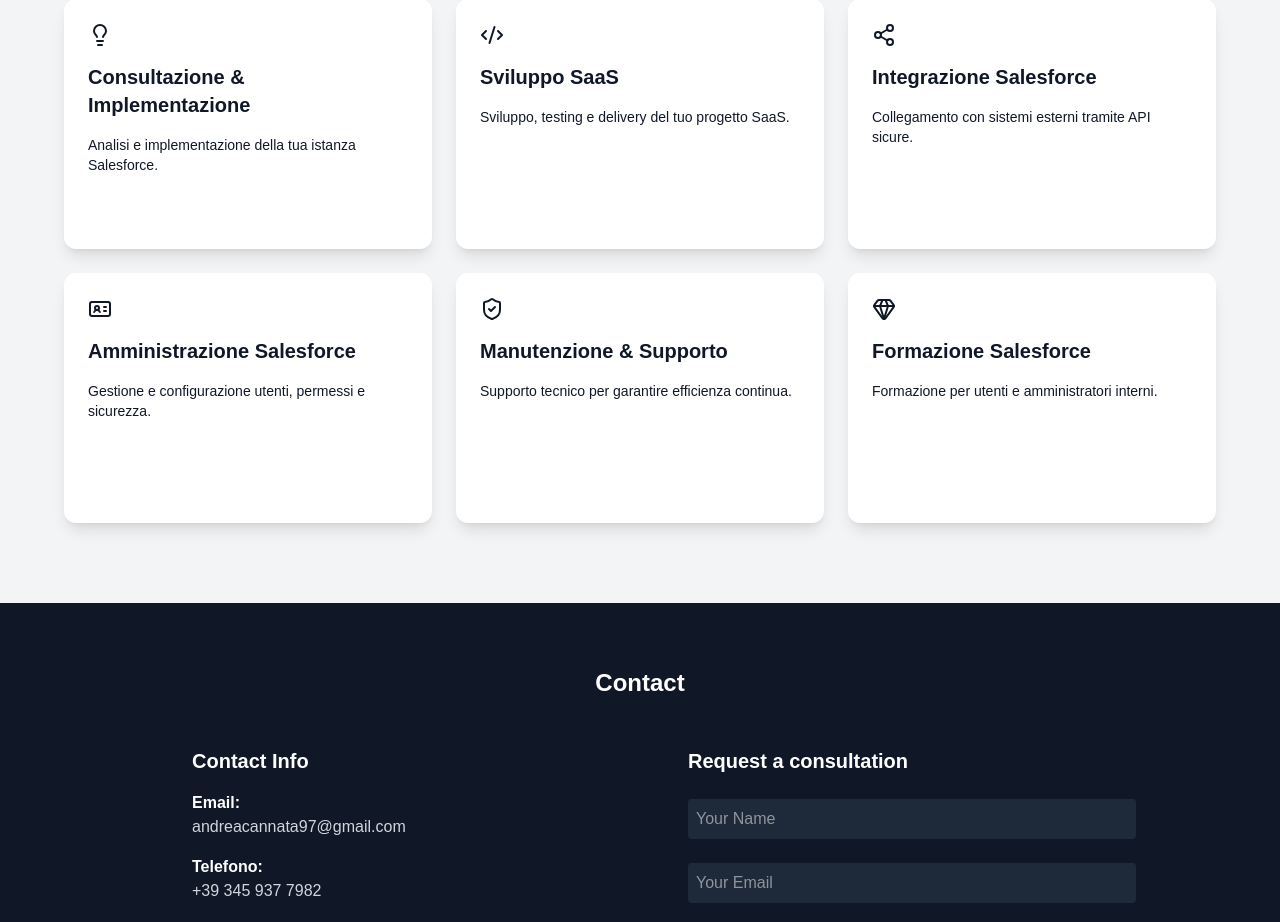
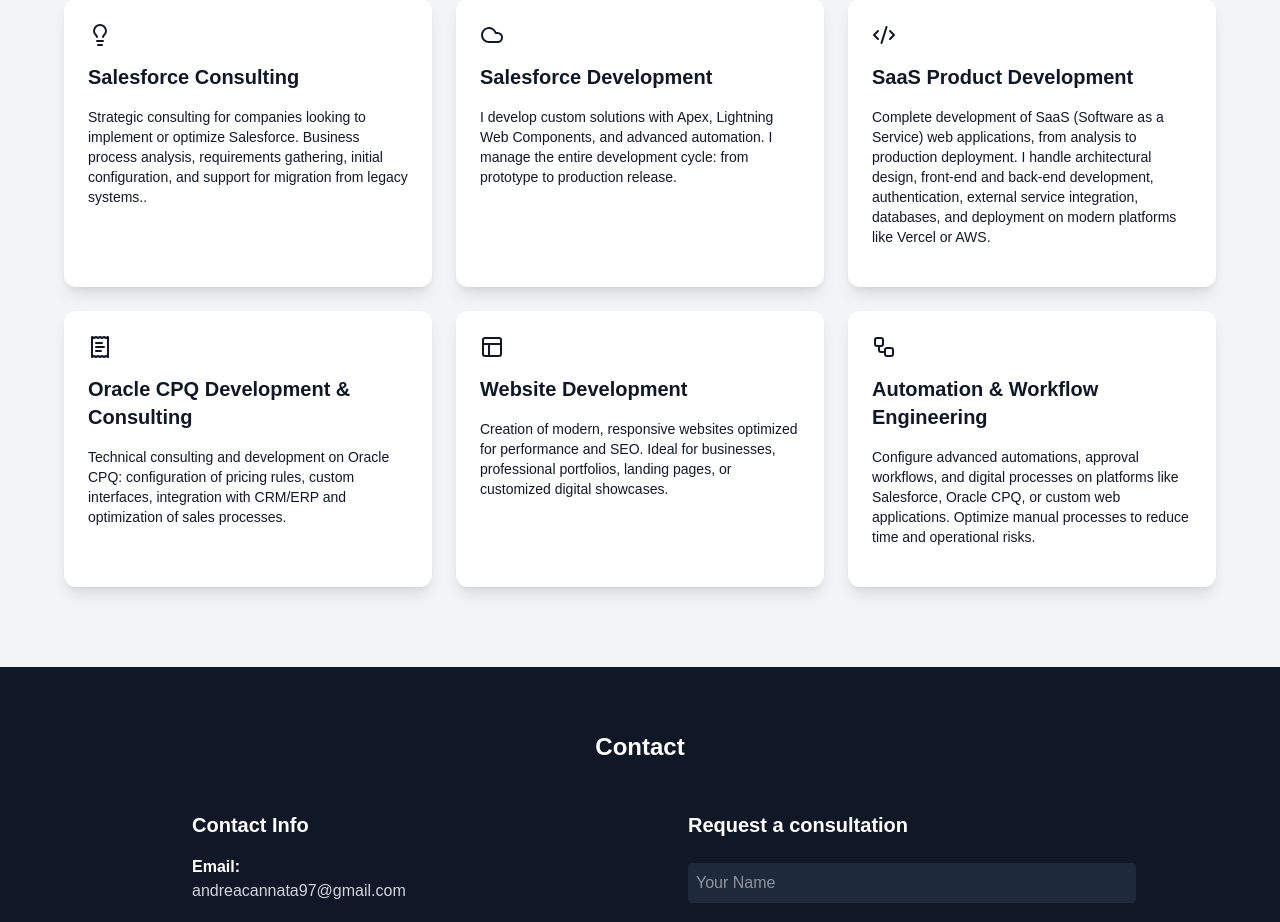
Before and after one commit to Cannata97/Andrea-Cannata, a Next.js app: page / in a window 1280 px wide. Shown: the part 880-1802 px from the top of the page. Built offline with nearby package versions, Linux system fonts and the light colour scheme.

Commit message:
modifiche template

```diff
--- a/src/app/components/Footer.tsx
+++ b/src/app/components/Footer.tsx
@@ -57,11 +57,11 @@
       <p className="text-gray-300">andreacannata97@gmail.com</p>
     </div>
     <div>
-      <p className="font-semibold">Telefono:</p>
+      <p className="font-semibold">Phone:</p>
       <p className="text-gray-300">+39 345 937 7982</p>
     </div>
     <div>
-      <p className="font-semibold">Località:</p>
+      <p className="font-semibold">Location:</p>
       <p className="text-gray-300">Modica, Italia</p>
     </div>
   </div>
@@ -119,7 +119,7 @@
       type="submit"
       className="relative inline-flex items-center justify-center px-5 py-2.5 mb-2 me-2 overflow-hidden text-lg font-medium text-white rounded-lg border border-cyan-500 bg-transparent hover:bg-white hover:text-gray-900 transition-colors duration-300"
     >
-      Invia
+      Send
     </button>
   </form>
 </div>
--- a/src/app/components/Projects.tsx
+++ b/src/app/components/Projects.tsx
@@ -2,10 +2,10 @@
 import {
   Lightbulb,
   Code2,
-  Share2,
-  IdCard,
-  ShieldCheck,
-  Gem,
+  Cloud,
+  ReceiptText,
+  PanelsTopLeft,
+  Workflow,
 } from 'lucide-react';
 
 export default function Projects() {
@@ -16,38 +16,38 @@
       <div className="grid md:grid-cols-3 gap-6 max-w-6xl mx-auto">
         <ServiceCard
           icon={<Lightbulb />}
-          title="Consultazione & Implementazione"
-          description="Analisi e implementazione della tua istanza Salesforce."
+          title="Salesforce Consulting"
+          description="Strategic consulting for companies looking to implement or optimize Salesforce. Business process analysis, requirements gathering, initial configuration, and support for migration from legacy systems.."
           hoverGradient={true}
         />
         <ServiceCard
-          icon={<Code2 />}
-          title="Sviluppo SaaS"
-          description="Sviluppo, testing e delivery del tuo progetto SaaS."
+          icon={<Cloud />}
+          title="Salesforce Development"
+          description="I develop custom solutions with Apex, Lightning Web Components, and advanced automation. I manage the entire development cycle: from prototype to production release."
             hoverGradient={true}
         />
         <ServiceCard
-          icon={<Share2 />}
-          title="Integrazione Salesforce"
-          description="Collegamento con sistemi esterni tramite API sicure."
+          icon={<Code2 />}
+          title="SaaS Product Development"
+          description="Complete development of SaaS (Software as a Service) web applications, from analysis to production deployment. I handle architectural design, front-end and back-end development, authentication, external service integration, databases, and deployment on modern platforms like Vercel or AWS."
             hoverGradient={true}
         />
         <ServiceCard
-          icon={<IdCard />}
-          title="Amministrazione Salesforce"
-          description="Gestione e configurazione utenti, permessi e sicurezza."
+          icon={<ReceiptText />}
+          title="Oracle CPQ Development & Consulting"
+          description="Technical consulting and development on Oracle CPQ: configuration of pricing rules, custom interfaces, integration with CRM/ERP and optimization of sales processes."
           hoverGradient={true}
         />
         <ServiceCard
-          icon={<ShieldCheck />}
-          title="Manutenzione & Supporto"
-          description="Supporto tecnico per garantire efficienza continua."
+          icon={<PanelsTopLeft />}
+          title="Website Development"
+          description="Creation of modern, responsive websites optimized for performance and SEO. Ideal for businesses, professional portfolios, landing pages, or customized digital showcases."
           hoverGradient={true}
         />
         <ServiceCard
-          icon={<Gem />}
-          title="Formazione Salesforce"
-          description="Formazione per utenti e amministratori interni."
+          icon={<Workflow />}
+          title="Automation & Workflow Engineering"
+          description="Configure advanced automations, approval workflows, and digital processes on platforms like Salesforce, Oracle CPQ, or custom web applications. Optimize manual processes to reduce time and operational risks."
           hoverGradient={true}
         />
       </div>
```
